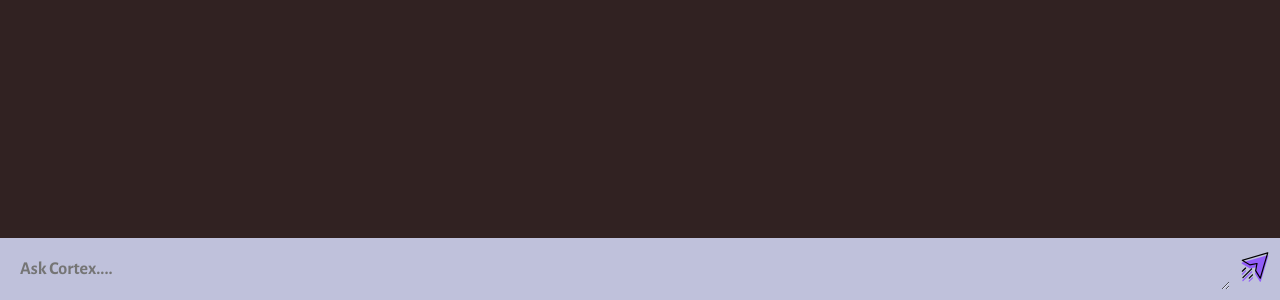
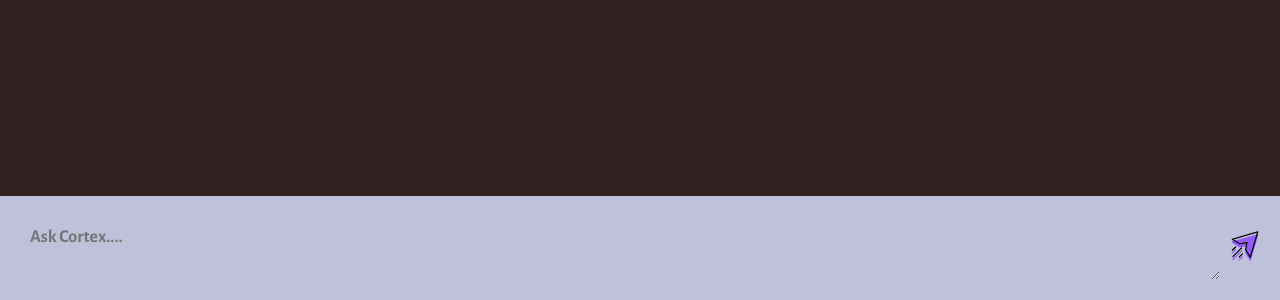
Before and after one commit to hashincludeaayush/Cortex-AI---SuperCharges-Your-Search, a website built with Vite: page frontend/index.html in a window 1280 px wide. Shown: the part 500-800 px from the top of the page. Built offline with nearby package versions, Linux system fonts and the light colour scheme.

Commit message:
added new designs in css

```diff
--- a/frontend/index.html
+++ b/frontend/index.html
@@ -11,7 +11,7 @@
     <div id="app">
       <div id="chat_container"></div>
       <form>
-        <textarea name="prompt" rows="1" cols="1" placeholder="Ask Cortex...."></textarea>
+        <textarea name="prompt" rows="2" cols="1" placeholder="Ask Cortex...."></textarea>
         <button type="submit"><img src="assets/send.svg" alt="send"/></button>
         </form>
     </div>
--- a/frontend/style.css
+++ b/frontend/style.css
@@ -116,7 +116,7 @@ form {
   width: 100%;
   max-width: 1280px;
   margin: 0 auto;
-  padding: 10px;
+  padding: 20px;
   background: #bfc1db;
 
   display: flex;
```
